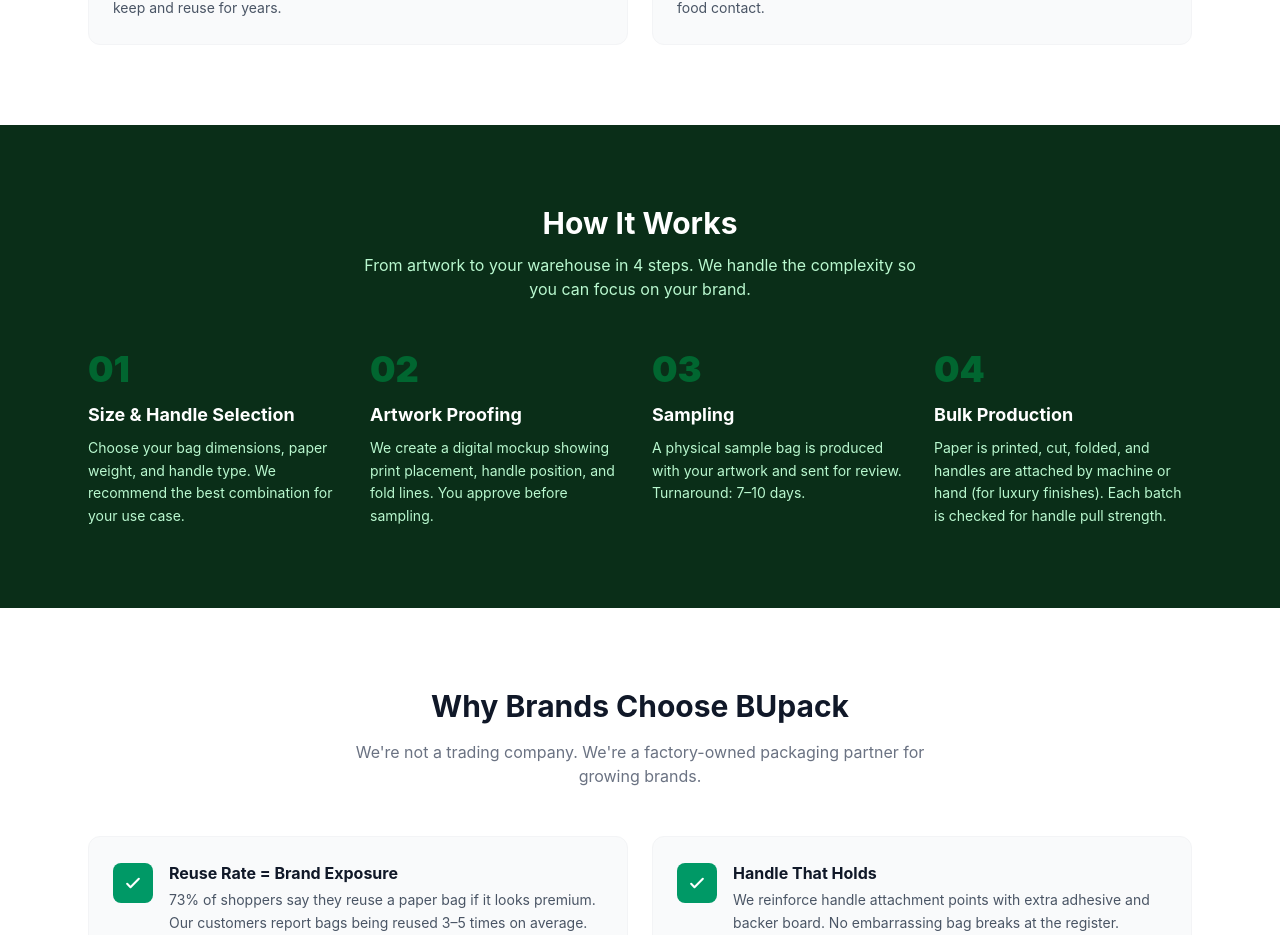
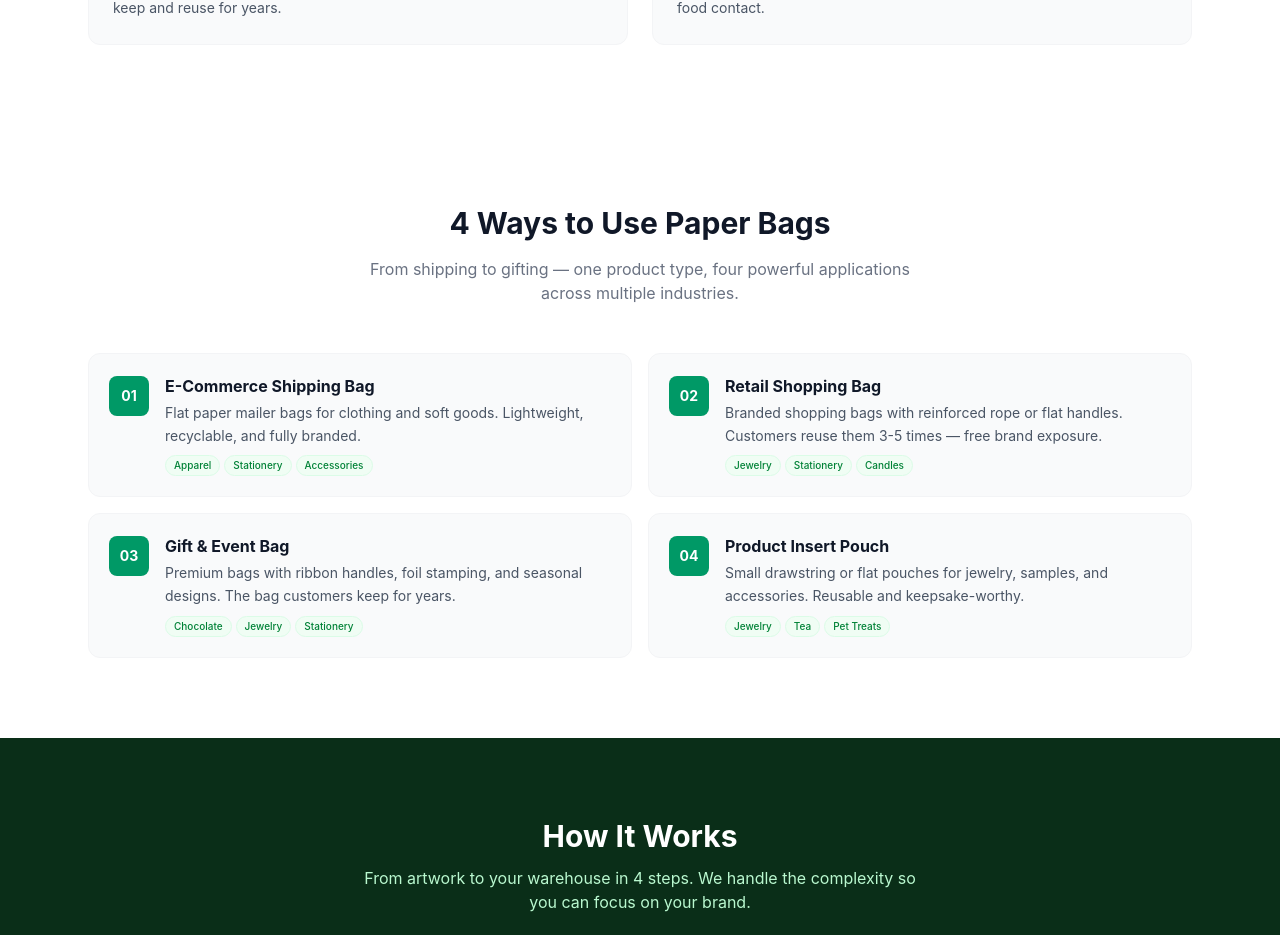
Before and after one commit to rocknjp/bupackeco, a Next.js app: page /products/paper-bags in a window 1280 px wide. Shown: the part 2220-3155 px from the top of the page. Built offline with nearby package versions, Linux system fonts and the light colour scheme.

Commit message:
产品详情页增加4种包装形态展示板块，关联6大目标行业

```diff
--- a/app/products/[slug]/page.tsx
+++ b/app/products/[slug]/page.tsx
@@ -40,6 +40,12 @@
       { title: "Retail Shelf Packaging", desc: "Folding cartons with high-color print, hang-tabs, and tear-open features — ready for retail display.", tags: ["Retail", "FMCG"] },
       { title: "Gift & Premium Boxes", desc: "Rigid lid-and-base boxes with custom EVA or paperboard inserts for multi-item sets.", tags: ["Gift", "Luxury"] },
       { title: "Product Launch Kits", desc: "PR boxes with magnetic closures, ribbon pulls, and tissue paper — designed to be shared on social.", tags: ["PR", "Influencer"] },
+    ],
+    packagingTypes: [
+      { type: "E-Commerce Shipping Mailer", desc: "Corrugated mailer boxes that protect products during transit while displaying your brand on the porch. Self-locking design, no tape needed.", industries: "Candles, Jewelry, Chocolate, Tea, Pet Treats" },
+      { type: "Gift Set Box", desc: "Rigid lid-and-base boxes with custom inserts for multi-item collections. The 'giftable' presentation that customers photograph.", industries: "Chocolate, Jewelry, Stationery, Tea" },
+      { type: "Subscription Box", desc: "Monthly delivery boxes with standardized dimensions. Rotating artwork, consistent structure — subscribers can't wait for the next one.", industries: "Pet, Tea, Candles, Stationery" },
+      { type: "Product Primary Box", desc: "Folding cartons or sleeves that wrap individual products. Brand story, ingredients, and care instructions printed directly on the box.", industries: "Candles, Chocolate, Stationery, Tea" },
     ],
     process: [
       { step: "01", title: "Design Review", desc: "You upload artwork (AI / PDF / PSD). Our prepress team checks bleed, resolution, and color mode — free of charge." },
@@ -109,6 +115,12 @@
       { title: "Gift & Holiday Packaging", desc: "Seasonal designs with rope handles and foil stamping — bags customers keep and reuse for years.", tags: ["Gift", "Seasonal"] },
       { title: "Food & Bakery Takeaway", desc: "Food-safe coated paper bags with flat handles. FDA-compliant for direct food contact.", tags: ["Food", "Cafe"] },
     ],
+    packagingTypes: [
+      { type: "E-Commerce Shipping Bag", desc: "Flat paper mailer bags for clothing and soft goods. Lightweight, recyclable, and fully branded.", industries: "Apparel, Stationery, Accessories" },
+      { type: "Retail Shopping Bag", desc: "Branded shopping bags with reinforced rope or flat handles. Customers reuse them 3-5 times — free brand exposure.", industries: "Jewelry, Stationery, Candles" },
+      { type: "Gift & Event Bag", desc: "Premium bags with ribbon handles, foil stamping, and seasonal designs. The bag customers keep for years.", industries: "Chocolate, Jewelry, Stationery" },
+      { type: "Product Insert Pouch", desc: "Small drawstring or flat pouches for jewelry, samples, and accessories. Reusable and keepsake-worthy.", industries: "Jewelry, Tea, Pet Treats" },
+    ],
     process: [
       { step: "01", title: "Size & Handle Selection", desc: "Choose your bag dimensions, paper weight, and handle type. We recommend the best combination for your use case." },
       { step: "02", title: "Artwork Proofing", desc: "We create a digital mockup showing print placement, handle position, and fold lines. You approve before sampling." },
@@ -177,6 +189,12 @@
       { title: "PR & Influencer Kits", desc: "Limited-edition boxes with numbered certificates, QR codes, and surprise inserts.", tags: ["PR", "Launch"] },
       { title: "Corporate Welcome Kits", desc: "Onboarding boxes for remote teams with branded stationery, swag, and a personalized note.", tags: ["HR", "Corporate"] },
     ],
+    packagingTypes: [
+      { type: "Monthly Subscription Box", desc: "Standardized box with rotating monthly themes. Magnetic closure, custom inserts, interior printing — designed for repeat unboxing.", industries: "Pet, Tea, Candles, Stationery" },
+      { type: "Curated Gift Set Box", desc: "Rigid box with multi-compartment insert for holiday or seasonal gift collections. Everything arrives perfectly presented.", industries: "Chocolate, Jewelry, Tea, Candles" },
+      { type: "PR & Influencer Kit", desc: "Limited-edition boxes with numbered certificates, surprise inserts, and social-ready design. Built for the camera.", industries: "Beauty, Candles, Jewelry, Chocolate" },
+      { type: "Product Launch Box", desc: "Custom-sized rigid box for new product introductions. Includes insert, tissue, and collateral — all in one order.", industries: "Jewelry, Chocolate, Stationery, Tea" },
+    ],
     process: [
       { step: "01", title: "Box Style Selection", desc: "Choose from magnetic closure, drawer slide, two-piece lid, or book-style boxes. We recommend based on your product fit." },
       { step: "02", title: "Insert Design", desc: "We design foam or paperboard inserts that hold your products securely. 3D renderings provided for approval." },
@@ -229,6 +247,7 @@
   highlights: { icon: string; title: string; desc: string }[]
   specs: Record<string, string | string[]>
   useCases: { title: string; desc: string; tags: string[] }[]
+  packagingTypes: { type: string; desc: string; industries: string }[]
   process: { step: string; title: string; desc: string }[]
   whyChoose: { title: string; desc: string }[]
   comparison: { headers: string[]; rows: string[][] }
@@ -398,6 +417,36 @@
                 </div>
                 <h3 className="font-bold text-gray-900 mb-2">{uc.title}</h3>
                 <p className="text-sm text-gray-600 leading-relaxed">{uc.desc}</p>
+              </div>
+            ))}
+          </div>
+        </div>
+      </section>
+
+      {/* ── PACKAGING TYPES ─────────────────────────────────── */}
+      <section className="py-20 bg-white">
+        <div className="max-w-6xl mx-auto px-6">
+          <h2 className="text-3xl font-bold text-gray-900 text-center mb-4">4 Ways to Use {product.shortName}</h2>
+          <p className="text-center text-gray-500 mb-12 max-w-xl mx-auto">
+            From shipping to gifting — one product type, four powerful applications across multiple industries.
+          </p>
+          <div className="grid sm:grid-cols-2 gap-4">
+            {product.packagingTypes.map((pt, i) => (
+              <div key={i} className="flex items-start gap-4 bg-gray-50 rounded-xl p-5 border border-gray-100 hover:border-green-200 transition-colors group">
+                <div className={`w-10 h-10 rounded-lg ${product.accent} flex items-center justify-center flex-shrink-0 mt-0.5`}>
+                  <span className="text-white font-bold text-sm">{String(i + 1).padStart(2, '0')}</span>
+                </div>
+                <div>
+                  <h4 className="font-bold text-gray-900 mb-1">{pt.type}</h4>
+                  <p className="text-gray-600 text-sm leading-relaxed mb-2">{pt.desc}</p>
+                  <div className="flex flex-wrap gap-1">
+                    {pt.industries.split(", ").map((ind) => (
+                      <span key={ind} className="text-[10px] bg-green-50 text-green-700 font-medium px-2 py-0.5 rounded-full border border-green-100">
+                        {ind}
+                      </span>
+                    ))}
+                  </div>
+                </div>
               </div>
             ))}
           </div>
```
